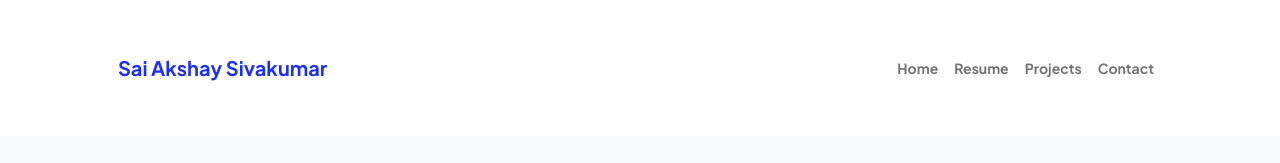
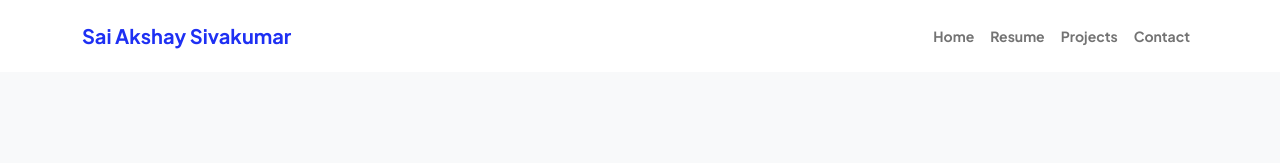
Before and after one commit to solo212/sai-website, a plain HTML site: page index.html in a window 1280 px wide. Shown: the top 163 px of the page. Drawn offline with nearby package versions, Linux system fonts and the light colour scheme.

Commit message:
Update index.html

```diff
--- a/index.html
+++ b/index.html
@@ -20,8 +20,8 @@
     <body class="d-flex flex-column h-100">
         <main class="flex-shrink-0">
             <!-- Navigation-->
-            <nav class="navbar navbar-expand-lg navbar-light bg-white py-5">
-                <div class="container px-5">
+            <nav class="navbar navbar-expand-lg navbar-light bg-white py-3">
+                <div class="container px-8">
                     <a class="navbar-brand" href="index.html"><span class="fw-bolder text-primary">Sai Akshay Sivakumar</span></a>
                     <button class="navbar-toggler" type="button" data-bs-toggle="collapse" data-bs-target="#navbarSupportedContent" aria-controls="navbarSupportedContent" aria-expanded="false" aria-label="Toggle navigation"><span class="navbar-toggler-icon"></span></button>
                     <div class="collapse navbar-collapse" id="navbarSupportedContent">
```
